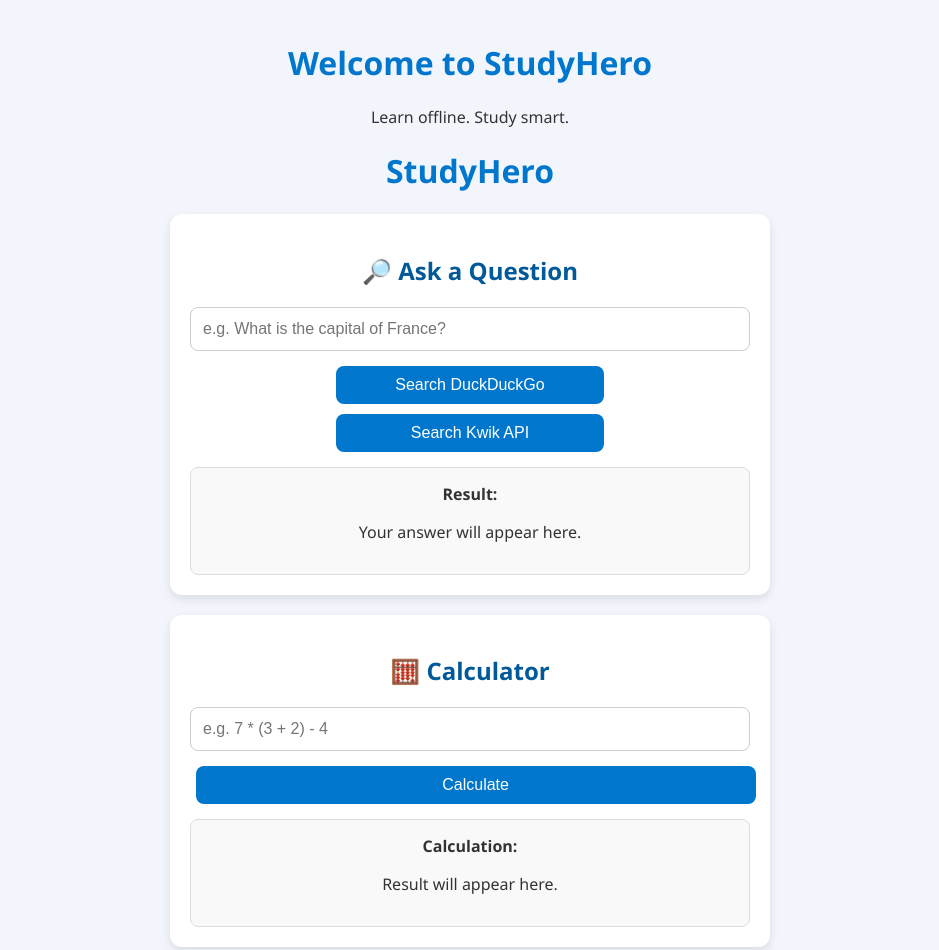
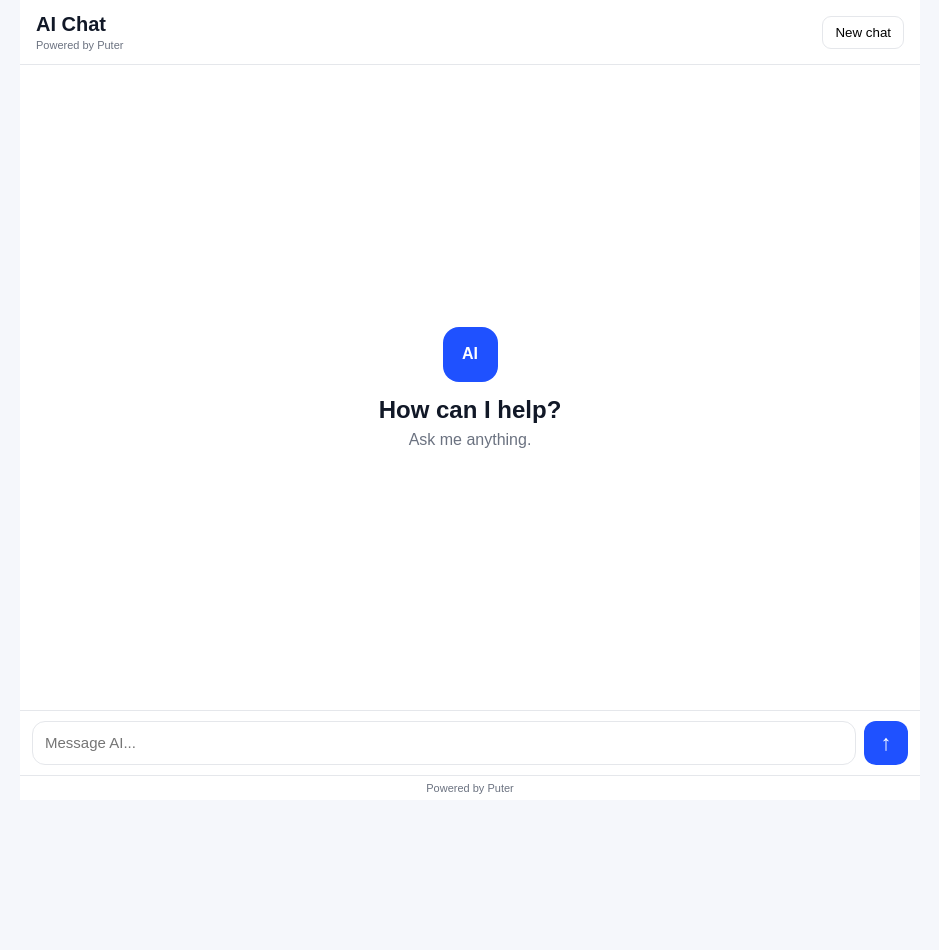
Before and after one commit to spailasoft7/test-offline, a plain HTML site: page index.html in a window 1280 px wide. Shown: the top 950 px of the page, without its empty margins (170-1109 px from the left). After the commit the page ends 800 px from the top, so only its background shows below. Drawn offline with Linux system fonts and the light colour scheme.

Commit message:
Refactor index.html for AI Chat application
Updated the HTML structure and styling for an AI chat application, replacing the previous StudyHero content with AI Chat features, including a new header, chat interface, and input handling.

```diff
--- a/index.html
+++ b/index.html
@@ -1,185 +1,552 @@
+
 <!DOCTYPE html>
 <html lang="en">
 <head>
-  <meta charset="UTF-8" />
-  <meta name="viewport" content="width=device-width, initial-scale=1.0" />
-  <link rel="manifest" href="manifest.json">
-  <link rel="stylesheet" href="styles.css" />
-  <link rel="shortcut icon" href="icon-192.png" type="image/x-icon">
-  <title>StudyHero</title>
+    <meta charset="UTF-8">
+    <meta name="viewport" content="width=device-width, initial-scale=1.0">
+
+    <title>AI Chat</title>
+
+    <!-- Puter.js -->
+    <script src="https://js.puter.com/v2/"></script>
 
     <style>
         * {
             box-sizing: border-box;
+            margin: 0;
+            padding: 0;
+        }
+
+        :root {
+            --bg: #f5f7fb;
+            --surface: #ffffff;
+            --text: #111827;
+            --muted: #6b7280;
+            --border: #e5e7eb;
+            --primary: #1f51ff;
         }
 
         body {
-      font-family: 'Segoe UI', Tahoma, Geneva, Verdana, sans-serif;
-      margin: 0;
-      padding: 20px;
-      background: #f2f6fc;
-      color: #333;
+            font-family: Arial, sans-serif;
+            background: var(--bg);
+            color: var(--text);
+            height: 100vh;
         }
 
-    h1 {
-      color: #0077cc;
+        .app {
+            height: 100vh;
+            max-width: 900px;
+            margin: auto;
+            background: var(--surface);
+            display: flex;
+            flex-direction: column;
+        }
+
+        /* HEADER */
+
+        header {
+            height: 65px;
+            padding: 10px 16px;
+            border-bottom: 1px solid var(--border);
+
+            display: flex;
+            align-items: center;
+            justify-content: space-between;
+        }
+
+        header h1 {
+            font-size: 20px;
+        }
+
+        header p {
+            font-size: 11px;
+            color: var(--muted);
+            margin-top: 3px;
+        }
+
+        #newChat {
+            border: 1px solid var(--border);
+            background: white;
+            padding: 8px 12px;
+            border-radius: 9px;
+            cursor: pointer;
+        }
+
+        /* CHAT */
+
+        #chat {
+            flex: 1;
+            overflow-y: auto;
+            padding: 20px 14px;
+
+            display: flex;
+            flex-direction: column;
+            gap: 14px;
+        }
+
+        .welcome {
+            margin: auto;
             text-align: center;
         }
 
-    h2 {
-      color: #005999;
+        .welcome-icon {
+            width: 55px;
+            height: 55px;
+            margin: auto;
+            margin-bottom: 14px;
+
+            display: flex;
+            align-items: center;
+            justify-content: center;
+
+            background: var(--primary);
+            color: white;
+
+            border-radius: 16px;
+            font-weight: bold;
         }
 
-    .container {
-      max-width: 600px;
-      margin: 20px auto;
-      background: white;
-      padding: 20px;
-      border-radius: 12px;
-      box-shadow: 0 4px 10px rgba(0, 0, 0, 0.1);
+        .welcome h2 {
+            font-size: 24px;
+            margin-bottom: 7px;
         }
 
-    input[type="text"] {
-      width: 100%;
-      padding: 12px;
-      margin-bottom: 10px;
-      border: 1px solid #ccc;
-      border-radius: 8px;
-      font-size: 16px;
+        .welcome p {
+            color: var(--muted);
         }
 
-    button {
-      width: 48%;
-      padding: 10px;
-      font-size: 16px;
-      border: none;
-      border-radius: 8px;
-      margin: 5px 1%;
-      cursor: pointer;
-      background-color: #0077cc;
-      color: white;
-      transition: background 0.2s ease-in-out;
+        /* MESSAGES */
+
+        .message {
+            display: flex;
+            width: 100%;
         }
 
-    button:hover {
-      background-color: #005fa3;
+        .message.user {
+            justify-content: flex-end;
         }
 
-    #resultBox, #calcResult {
-      background: #f9f9f9;
-      padding: 15px;
-      margin-top: 10px;
-      border-radius: 8px;
-      border: 1px solid #ddd;
+        .message.ai {
+            justify-content: flex-start;
         }
 
-    .result-title {
-      font-weight: bold;
-      margin-bottom: 5px;
+        .bubble {
+            max-width: 82%;
+            padding: 12px 14px;
+
+            border-radius: 15px;
+
+            white-space: pre-wrap;
+            overflow-wrap: anywhere;
+            line-height: 1.5;
         }
 
-    .error {
-      color: red;
-      font-style: italic;
+        .user .bubble {
+            background: var(--primary);
+            color: white;
+            border-bottom-right-radius: 4px;
+        }
+
+        .ai .bubble {
+            background: #f0f2f5;
+            color: var(--text);
+            border-bottom-left-radius: 4px;
+        }
+
+        /* INPUT */
+
+        .input-container {
+            padding: 10px 12px;
+
+            border-top: 1px solid var(--border);
+
+            display: flex;
+            align-items: flex-end;
+            gap: 8px;
+        }
+
+        #input {
+            flex: 1;
+
+            resize: none;
+
+            min-height: 44px;
+            max-height: 140px;
+
+            padding: 12px;
+
+            border: 1px solid var(--border);
+            border-radius: 13px;
+
+            font-family: inherit;
+            font-size: 15px;
+
+            outline: none;
+        }
+
+        #input:focus {
+            border-color: var(--primary);
+        }
+
+        #send {
+            width: 44px;
+            height: 44px;
+
+            border: none;
+            border-radius: 12px;
+
+            background: var(--primary);
+            color: white;
+
+            font-size: 22px;
+
+            cursor: pointer;
+        }
+
+        #send:disabled {
+            opacity: 0.5;
+        }
+
+        /* FOOTER */
+
+        footer {
+            text-align: center;
+            padding: 6px;
+
+            border-top: 1px solid var(--border);
+
+            font-size: 11px;
+        }
+
+        footer a {
+            color: var(--muted);
+            text-decoration: none;
+        }
+
+        /* MOBILE */
+
+        @media (max-width: 600px) {
+
+            .bubble {
+                max-width: 90%;
+            }
+
+            header h1 {
+                font-size: 18px;
+            }
+
+            #newChat {
+                font-size: 12px;
+            }
         }
     </style>
-  <link rel="manifest" href="manifest.json">
 </head>
+
 <body>
 
-  <h1>Welcome to StudyHero</h1>
-  <p>Learn offline. Study smart.</p>
-  <h1>StudyHero</h1>
+<div class="app">
 
-  <div class="container">
-    <h2>🔎 Ask a Question</h2>
-    <input type="text" id="queryInput" placeholder="e.g. What is the capital of France?" />
+    <!-- HEADER -->
+
+    <header>
+
         <div>
-      <button onclick="searchDuckDuckGo()">Search DuckDuckGo</button>
-      <button onclick="searchKwik()">Search Kwik API</button>
-    </div>
-    <div id="resultBox">
-      <div class="result-title">Result:</div>
-      <p id="resultText">Your answer will appear here.</p>
-    </div>
+            <h1>AI Chat</h1>
+            <p>Powered by Puter</p>
         </div>
 
-  <div class="container">
-    <h2>🧮 Calculator</h2>
-    <input type="text" id="calcInput" placeholder="e.g. 7 * (3 + 2) - 4" />
-    <button style="width:100%" onclick="calculate()">Calculate</button>
-    <div id="calcResult">
-      <div class="result-title">Calculation:</div>
-      <p id="calcOutput">Result will appear here.</p>
-    </div>
+        <button id="newChat">
+            New chat
+        </button>
+
+    </header>
+
+
+    <!-- CHAT -->
+
+    <main id="chat">
+
+        <div class="welcome">
+
+            <div class="welcome-icon">
+                AI
             </div>
 
+            <h2>How can I help?</h2>
+
+            <p>
+                Ask me anything.
+            </p>
+
+        </div>
+
+    </main>
+
+
+    <!-- INPUT -->
+
+    <form id="form" class="input-container">
+
+        <textarea
+            id="input"
+            rows="1"
+            placeholder="Message AI..."
+            autocomplete="off"
+        ></textarea>
+
+        <button id="send" type="submit">
+            ↑
+        </button>
+
+    </form>
+
+
+    <!-- FOOTER -->
+
+    <footer>
+        <a
+            href="https://developer.puter.com"
+            target="_blank"
+            rel="noopener noreferrer"
+        >
+            Powered by Puter
+        </a>
+    </footer>
+
+</div>
+
+
 <script>
-    // DuckDuckGo Instant Answer API
-    function searchDuckDuckGo() {
-      const query = document.getElementById("queryInput").value.trim();
-      const resultText = document.getElementById("resultText");
 
-      if (!query) {
-        resultText.innerHTML = "<span class='error'>Please enter a question first.</span>";
+    // -----------------------------
+    // ELEMENTS
+    // -----------------------------
+
+    const chat = document.getElementById("chat");
+    const form = document.getElementById("form");
+    const input = document.getElementById("input");
+    const send = document.getElementById("send");
+    const newChat = document.getElementById("newChat");
+
+
+    // -----------------------------
+    // CONVERSATION
+    // -----------------------------
+
+    let messages = [];
+
+
+    // -----------------------------
+    // ADD MESSAGE
+    // -----------------------------
+
+    function addMessage(role, text) {
+
+        const welcome = document.querySelector(".welcome");
+
+        if (welcome) {
+            welcome.remove();
+        }
+
+
+        const message = document.createElement("div");
+
+        message.className =
+            role === "user"
+                ? "message user"
+                : "message ai";
+
+
+        const bubble = document.createElement("div");
+
+        bubble.className = "bubble";
+
+        bubble.textContent = text;
+
+
+        message.appendChild(bubble);
+
+        chat.appendChild(message);
+
+
+        chat.scrollTop = chat.scrollHeight;
+
+
+        return bubble;
+    }
+
+
+    // -----------------------------
+    // SEND MESSAGE
+    // -----------------------------
+
+    form.addEventListener("submit", async function(event) {
+
+        event.preventDefault();
+
+
+        const text = input.value.trim();
+
+
+        if (!text) {
             return;
         }
 
-      const url = `https://api.duckduckgo.com/?q=${encodeURIComponent(query)}&format=json&no_html=1`;
 
-      fetch(url)
-        .then(res => res.json())
-        .then(data => {
-          const answer = data.AbstractText || data.Heading || "No answer found. Try something simpler.";
-          resultText.innerText = answer;
-        })
-        .catch(error => {
-          resultText.innerHTML = `<span class="error">Error: ${error.message}</span>`;
+        // Lock interface
+        send.disabled = true;
+        input.disabled = true;
+
+
+        // Show user message
+        addMessage("user", text);
+
+
+        // Save conversation
+        messages.push({
+            role: "user",
+            content: text
         });
+
+
+        // Clear input
+        input.value = "";
+
+        input.style.height = "auto";
+
+
+        // Create AI message
+        const aiBubble = addMessage(
+            "ai",
+            "Thinking..."
+        );
+
+
+        try {
+
+            // Ask Puter AI
+            const response = await puter.ai.chat(
+                messages,
+                {
+                    stream: true
+                }
+            );
+
+
+            let answer = "";
+
+
+            // Read streaming response
+            for await (const part of response) {
+
+                if (part.type === "text") {
+
+                    answer += part.text;
+
+                    aiBubble.textContent = answer;
+
+                    chat.scrollTop =
+                        chat.scrollHeight;
+                }
             }
 
-    // Placeholder for your Kwik API
-    function searchKwik() {
-      const query = document.getElementById("queryInput").value.trim();
-      const resultText = document.getElementById("resultText");
 
-      if (!query) {
-        resultText.innerHTML = "<span class='error'>Please enter a question first.</span>";
-        return;
+            // Save AI response
+            messages.push({
+                role: "assistant",
+                content: answer
+            });
+
+
+        } catch (error) {
+
+            console.error(error);
+
+            aiBubble.textContent =
+                "Sorry, something went wrong. Please try again.";
+
         }
 
-      const kwikUrl = `https://example.com/kwik-api/search?query=${encodeURIComponent(query)}`;
 
-      fetch(kwikUrl)
-        .then(res => res.json())
-        .then(data => {
-          const answer = data.answer || "No data from Kwik API.";
-          resultText.innerText = answer;
-        })
-        .catch(error => {
-          resultText.innerHTML = `<span class="error">Kwik API Error: ${error.message}</span>`;
+        // Unlock interface
+        send.disabled = false;
+        input.disabled = false;
+
+        input.focus();
+
     });
+
+
+    // -----------------------------
+    // ENTER TO SEND
+    // SHIFT + ENTER = NEW LINE
+    // -----------------------------
+
+    input.addEventListener("keydown", function(event) {
+
+        if (
+            event.key === "Enter" &&
+            !event.shiftKey
+        ) {
+
+            event.preventDefault();
+
+            form.requestSubmit();
+
         }
 
-    // Simple Calculator
-    function calculate() {
-      const expression = document.getElementById("calcInput").value.trim();
-      const output = document.getElementById("calcOutput");
+    });
 
-      if (!expression) {
-        output.innerHTML = "<span class='error'>Enter an expression to calculate.</span>";
-        return;
-      }
 
-      try {
-        // Use Function instead of eval for slightly better safety
-        const result = Function(`"use strict"; return (${expression})`)();
-        output.innerText = `Answer: ${result}`;
-      } catch (e) {
-        output.innerHTML = "<span class='error'>Invalid math expression.</span>";
-      }
-    }
+    // -----------------------------
+    // AUTO-GROW TEXTAREA
+    // -----------------------------
+
+    input.addEventListener("input", function() {
+
+        this.style.height = "auto";
+
+        this.style.height =
+            Math.min(this.scrollHeight, 140) + "px";
+
+    });
+
+
+    // -----------------------------
+    // NEW CHAT
+    // -----------------------------
+
+    newChat.addEventListener("click", function() {
+
+        messages = [];
+
+
+        chat.innerHTML = `
+
+            <div class="welcome">
+
+                <div class="welcome-icon">
+                    AI
+                </div>
+
+                <h2>How can I help?</h2>
+
+                <p>
+                    Ask me anything.
+                </p>
+
+            </div>
+
+        `;
+
+
+        input.value = "";
+
+        input.focus();
+
+    });
+
 </script>
-  <script src="script.js"></script>
+
 </body>
 </html>
```
Lines whose indentation alone changed are shown as unchanged.
